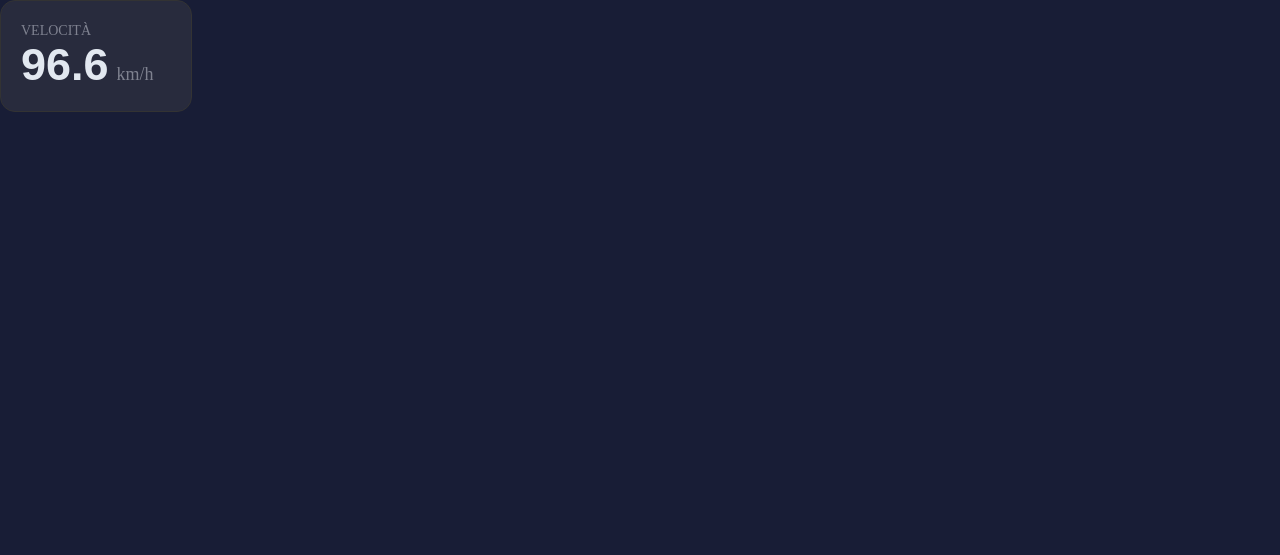
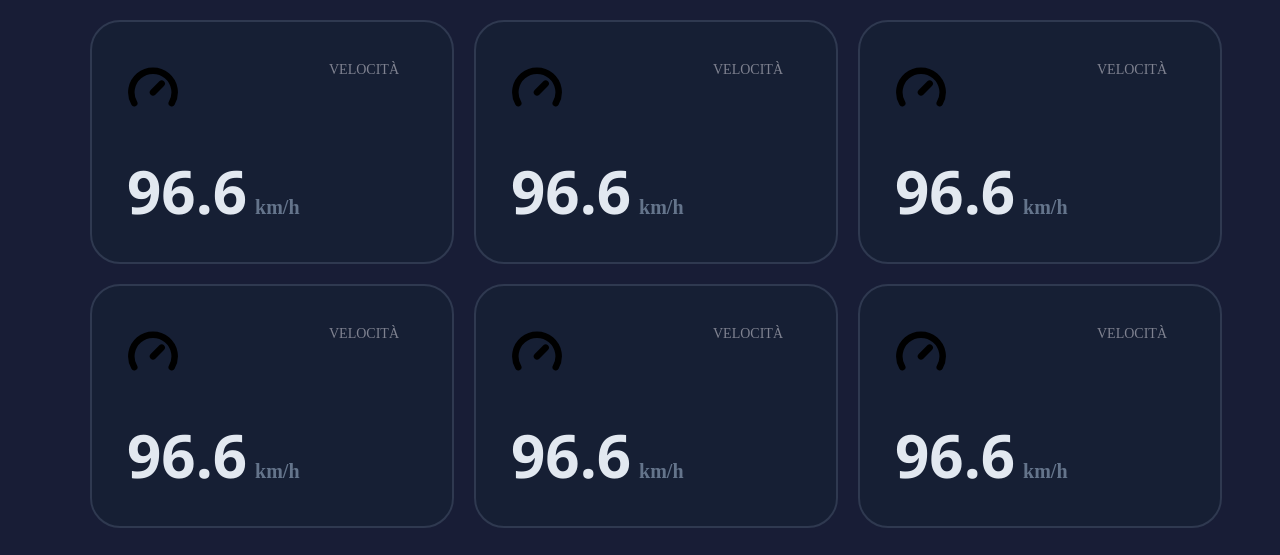
Before and after one commit to Ciro182003/TecWeb, a Flask app: page / in a window 1280 px wide. Shown: the part 245-800 px from the top of the page. Run offline with Flask 3, Linux system fonts and the light colour scheme.

Commit message:
miglioramento interfaccia grafica relativa sia alla creazione delle card che all'aggiunta di test delle icon con adattamento dell'interfaccia relativa alla card degli elementi CSS

```diff
--- a/app/static/CSS/style.css
+++ b/app/static/CSS/style.css
@@ -71,43 +71,66 @@ header {
 
 /*! fine titolo in alto con style*/
 
-.dashborad {
+.dashboard {
 
 
     display: flex; /* allinea le card una di fianco all'altra */
     flex-wrap: wrap; /* in caso di card che non ci entrano, va a capo */
-    justify-content: center; /* centra il tutto */
+    justify-content: flex-start; /* ogni card viene affiancata ad un'altra*/
     gap: 20px; /* spazio tra le varie card */
     padding: 20px; /* area intorno ad ogni card */
+    margin-left: 70px;
+
 
 }
 
 .card {
 
-    background-color: #282B3D;
-    border: 1px solid #333;
-    border-radius: 15px; /*arrotondamento degli angoli*/
-    width: 90%;
-    max-width: 150px;
-    height: 90%;
-    max-height: 200px;
+    background-color: #161F34;
+    border: 2px solid #2F3950; /* colore bordo card*/
+    border-radius: 30px; /*arrotondamento degli angoli*/
+    width: 320px;
+
+    height: 200px;
+
     padding: 20px;
+    display: flex;
+    flex-direction: column; /* cambia l'asse del contenitore flex box da orizzontale a verticale*/
+    justify-content: space-between;
+
+    /*effetto al passaggio del mouse*/
+    transition: all 0.3s ease;
+    cursor: pointer;
 }
+
+.card:hover {
+    border-color: #3c81f6;
+    transform: scale(1.05); /* ingrandisce la card dello 0.5 % */
+    box-shadow: 0 10px 20px rgba(0, 0, 0, 0.4); /*profondità aggiunta alla card*/
+}
+
 
 /* icona card */
 .rigaSuperiore {
     display: flex;
-    justify-content: space-between; /* spinge l'icona a destra e la categoria a sinistra*/
-    align-items: center;
-    margin-bottom: 30px;
+    justify-content: flex-start; /* spinge l'icona a destra e la categoria a sinistra*/
+    padding-top: 20px;
+    padding-left: 15px;
+    gap: 150px;
 }
 
 /*icona*/
-.icona {
-    width: 12px;
-    height: 12px;
-    background-color: #3c81f6;
-    border-radius: 50%;
+icona-svg {
+
+    width: 30px !important;          /* Ingrandita significativamente */
+    height: 30px !important;         /* Mantieni proporzioni */
+    display: block;       /* Importante per i margini */
+
+   position: relative;
+   top: 20px;
+   left: 20px;
+
+
 }
 
 .nomeRiquadro {
@@ -117,15 +140,19 @@ header {
 }
 
 .valori {
+    font-family: 'Segoe UI', Tahoma, Geneva, Verdana, sans-serif;
+    margin-left: 15px;
+    margin-bottom: 10px;
     color: #E2E8F0;
-    font-family: Arial, Helvetica, sans-serif;
-    font-size: 45px;
+    font-size: 60px;
     font-weight: bold;
 }
 
 .unita {
-    color: #7F8290;
-    font-size: 18px;
+
+    color: #64748B;
+    font-size: 20px;
+    font-weight: bolder;
 }
 
 .valore-centrale {
--- a/app/templates/index.html
+++ b/app/templates/index.html
@@ -31,8 +31,74 @@
 
         <div class="card">
 
-            <div class="riga-superiore">
-                <span class="icona"></span>
+            <div class="rigaSuperiore">
+                <img src="{{ url_for('static', filename='img/gauge.svg') }}" class="icona-svg" alt="Velocità">
+                <span class="nomeRiquadro">VELOCITÀ</span>
+            </div>
+            <div class="valore-centrale">
+                <span class="valori">96.6</span>
+                <span class="unita">km/h</span>
+            </div>
+        </div>
+
+
+
+        <div class="card">
+
+            <div class="rigaSuperiore">
+                <img src="{{ url_for('static', filename='img/gauge.svg') }}" class="icona-svg" alt="Velocità">
+                <span class="nomeRiquadro">VELOCITÀ</span>
+            </div>
+            <div class="valore-centrale">
+                <span class="valori">96.6</span>
+                <span class="unita">km/h</span>
+            </div>
+        </div>
+
+        <div class="card">
+
+            <div class="rigaSuperiore">
+                <img src="{{ url_for('static', filename='img/gauge.svg') }}" class="icona-svg" alt="Velocità">
+                <span class="nomeRiquadro">VELOCITÀ</span>
+            </div>
+            <div class="valore-centrale">
+                <span class="valori">96.6</span>
+                <span class="unita">km/h</span>
+            </div>
+        </div>
+
+
+        <div class="card">
+
+            <div class="rigaSuperiore">
+                <img src="{{ url_for('static', filename='img/gauge.svg') }}" class="icona-svg" alt="Velocità">
+                <span class="nomeRiquadro">VELOCITÀ</span>
+            </div>
+            <div class="valore-centrale">
+                <span class="valori">96.6</span>
+                <span class="unita">km/h</span>
+            </div>
+        </div>
+
+
+        <div class="card">
+
+            <div class="rigaSuperiore">
+                <img src="{{ url_for('static', filename='img/gauge.svg') }}" class="icona-svg" alt="Velocità">
+                <span class="nomeRiquadro">VELOCITÀ</span>
+            </div>
+            <div class="valore-centrale">
+                <span class="valori">96.6</span>
+                <span class="unita">km/h</span>
+            </div>
+        </div>
+
+
+        <div class="card">
+
+            <div class="rigaSuperiore">
+                <img src="{{ url_for('static', filename='img/gauge.svg') }}" class="icona-svg" alt="Velocità">
+
                 <span class="nomeRiquadro">VELOCITÀ</span>
             </div>
             <div class="valore-centrale">
```
Also changed, not shown: app/static/img/gauge.svg (added).
